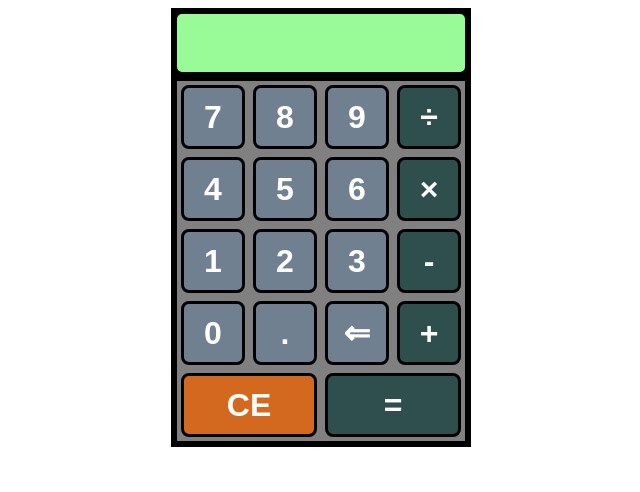
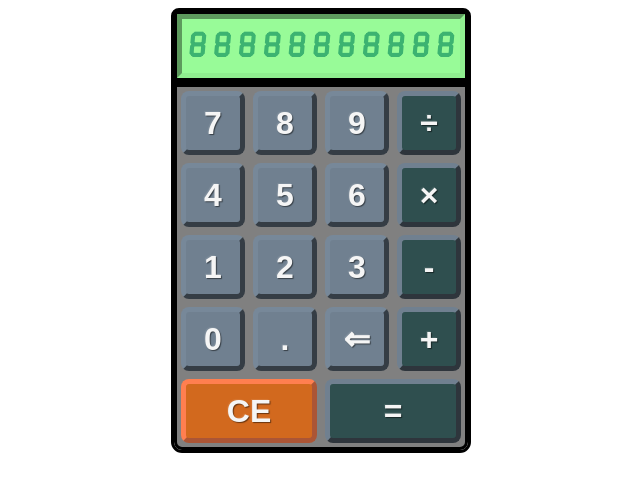
Before and after one commit to CyberDagger/odin_calculator, a plain HTML site: page index.html in a window 1280 px wide. Shown: the whole page, without its empty margins (319-959 px from the left). Drawn offline with Linux system fonts and the light colour scheme.

Commit message:
Button and display reliefs

```diff
--- a/index.html
+++ b/index.html
@@ -9,6 +9,7 @@
 </head>
 <body>
     <div class="display-container">
+        <div id="display-back">88888888888</div>
         <div id="display"></div>
     </div>
     <div class="button-container">
--- a/main.js
+++ b/main.js
@@ -1,6 +1,7 @@
 /*----------------------*/
 /* Variable Definitions */
 /*----------------------*/
+const DISPLAY_LENGTH = 11;
 
 const button_0 = document.querySelector("#button-0");
 const button_1 = document.querySelector("#button-1");
@@ -144,8 +145,12 @@ function solve() {
                 y = displayWindow.textContent;
             }
             let solution = operate(Number(x), Number(y), operator);
-            solution = Number(solution.toPrecision(9));
-            displayWindow.textContent = solution;
+            solution = Number(solution.toPrecision(DISPLAY_LENGTH - 1));
+            if (solution.length > DISPLAY_LENGTH) {
+                displayWindow.textContent = "OVERFLOW";
+            } else {
+                displayWindow.textContent = solution;
+            }
             x = solution;
             numberEnd = true;
         }
--- a/styles.css
+++ b/styles.css
@@ -12,24 +12,39 @@ body {
 }
 
 .display-container {
+    width: 294px;
+    height: 70px;
     border: 3px solid black;
+    border-radius: 8px 8px 0 0;
     background-color: black;
+    position: relative;
 }
 
-#display {
+#display,
+#display-back {
     box-sizing: border-box;
     display: flex;
     justify-content: flex-end;
     align-items: center;
-    width: 294px;
+    position: absolute;
+    top: 3px;
+    left: 3px;
+    width: 288px;
     height: 64px;
-    border: 3px solid black;
-    border-radius: 8px;
-    padding: 16px;
+    padding: 6px;
     font-family: Time, monospace;
     font-size: 32px;
+    font-weight: bold;
+}
+
+#display {
+    border: 5px solid rgba(0,0,0,0);
     color: black;
-    font-weight: bold;
+}
+
+#display-back {
+    border: 5px inset lightgreen;
+    color: mediumseagreen;
     background-color: palegreen;
 }
 
@@ -38,6 +53,7 @@ body {
     flex-direction: column;
     justify-content: center;
     border: 3px solid black;
+    border-radius: 0 0 8px 8px;
     outline: 3px solid black;
     background-color: gray;
 }
@@ -54,21 +70,24 @@ body {
     align-items: center;
     width: 64px;
     height: 64px;
-    border: 3px solid black;
+    border: 5px outset lightslategray;
     border-radius: 8px;
     margin: 4px;
     font-size: 32px;
-    color: white;
+    color: whitesmoke;
     font-weight: bold;
+    text-shadow: -1px -1px 1px rgba(255,255,255,.1), 1px 1px 1px rgba(0,0,0,.5);
     background-color: slategray;
 }
 
 .button.operator {
     background-color: darkslategray;
+    border: 5px outset slategray;
 }
 
 .button.clear {
     background-color: chocolate;
+    border: 5px outset coral;
 }
 
 .button.equals,
```
